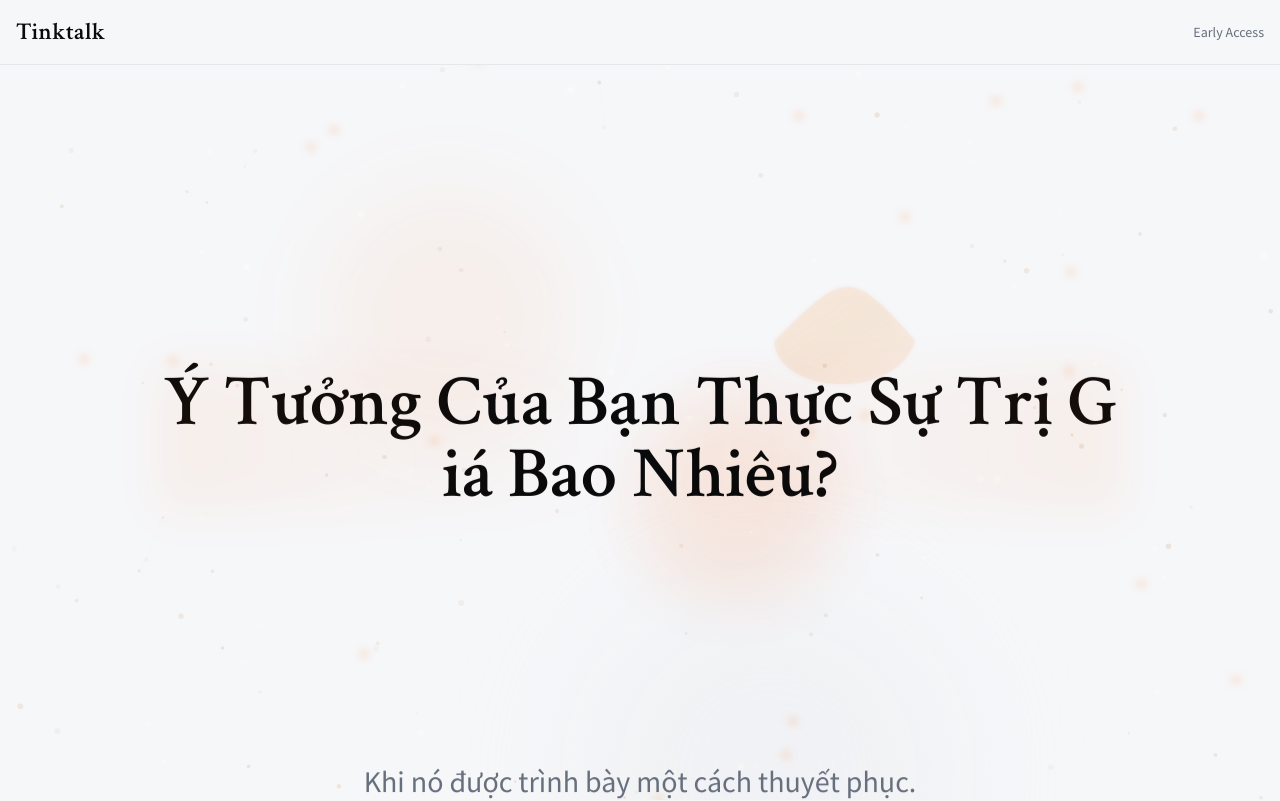
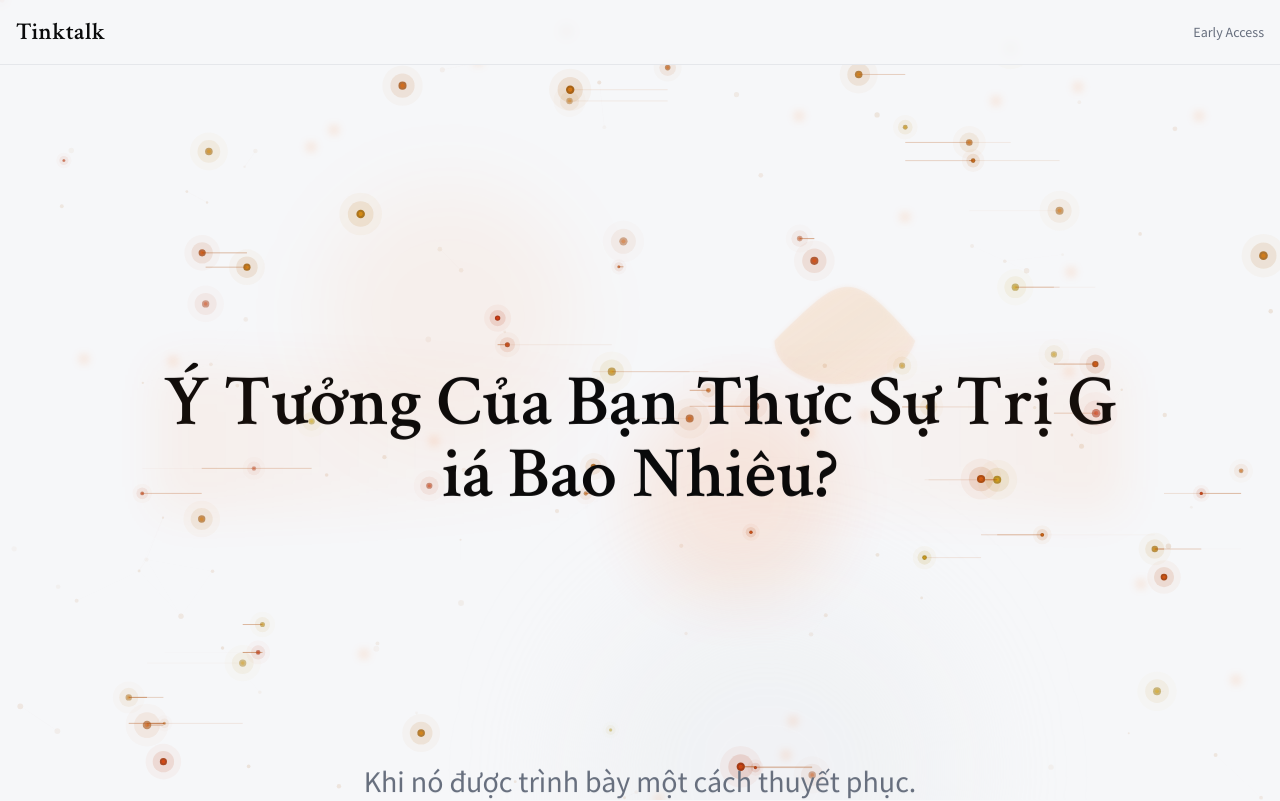
Before and after one commit to nauqcreen/your-ai-soulmate-talk, a React (Vite) app: page / in a window 1280 px wide. Shown: the top 801 px of the page. Built offline with nearby package versions, Linux system fonts and the light colour scheme.

Commit message:
Enhance particle visibility
Adjusted particle colors and/or opacity to improve visibility against the white background.

```diff
--- a/src/components/ParticleField.tsx
+++ b/src/components/ParticleField.tsx
@@ -1,3 +1,4 @@
+
 import { useEffect, useRef } from 'react';
 
 interface Particle {
@@ -38,9 +39,9 @@ const ParticleField = () => {
           y: Math.random() * canvas.height,
           vx: (Math.random() - 0.5) * 0.5,
           vy: (Math.random() - 0.5) * 0.5,
-          size: Math.random() * 2 + 1,
-          opacity: Math.random() * 0.5 + 0.1,
-          hue: Math.random() * 60 + 20 // Copper range
+          size: Math.random() * 3 + 1.5, // Larger particles
+          opacity: Math.random() * 0.7 + 0.3, // Higher opacity
+          hue: Math.random() * 40 + 10 // Orange to deep orange range
         });
       }
       return particles;
@@ -54,10 +55,10 @@ const ParticleField = () => {
           const distance = Math.sqrt(dx * dx + dy * dy);
 
           if (distance < 120) {
-            const opacity = (120 - distance) / 120 * 0.3;
+            const opacity = (120 - distance) / 120 * 0.6;
             ctx.beginPath();
-            ctx.strokeStyle = `hsla(30, 50%, 45%, ${opacity})`;
-            ctx.lineWidth = 0.5;
+            ctx.strokeStyle = `hsla(24, 80%, 40%, ${opacity})`; // Darker orange connections
+            ctx.lineWidth = 1;
             ctx.moveTo(particles[i].x, particles[j].y);
             ctx.lineTo(particles[j].x, particles[j].y);
             ctx.stroke();
@@ -97,16 +98,28 @@ const ParticleField = () => {
         particle.vx *= 0.99;
         particle.vy *= 0.99;
 
-        // Draw particle
+        // Draw particle core with stronger color
         ctx.beginPath();
         ctx.arc(particle.x, particle.y, particle.size, 0, Math.PI * 2);
-        ctx.fillStyle = `hsla(${particle.hue}, 50%, 45%, ${particle.opacity})`;
+        ctx.fillStyle = `hsla(${particle.hue}, 85%, 35%, ${particle.opacity})`;
         ctx.fill();
 
-        // Glow effect
+        // Inner bright core
         ctx.beginPath();
-        ctx.arc(particle.x, particle.y, particle.size * 2, 0, Math.PI * 2);
-        ctx.fillStyle = `hsla(${particle.hue}, 50%, 45%, ${particle.opacity * 0.2})`;
+        ctx.arc(particle.x, particle.y, particle.size * 0.5, 0, Math.PI * 2);
+        ctx.fillStyle = `hsla(${particle.hue}, 90%, 50%, ${particle.opacity * 0.8})`;
+        ctx.fill();
+
+        // Enhanced glow effect with multiple layers
+        ctx.beginPath();
+        ctx.arc(particle.x, particle.y, particle.size * 3, 0, Math.PI * 2);
+        ctx.fillStyle = `hsla(${particle.hue}, 70%, 45%, ${particle.opacity * 0.15})`;
+        ctx.fill();
+
+        // Outer glow
+        ctx.beginPath();
+        ctx.arc(particle.x, particle.y, particle.size * 5, 0, Math.PI * 2);
+        ctx.fillStyle = `hsla(${particle.hue}, 60%, 50%, ${particle.opacity * 0.05})`;
         ctx.fill();
       });
 
@@ -139,7 +152,7 @@ const ParticleField = () => {
     <canvas
       ref={canvasRef}
       className="fixed inset-0 pointer-events-none z-[1]"
-      style={{ mixBlendMode: 'screen' }}
+      style={{ mixBlendMode: 'multiply' }}
     />
   );
 };
```
